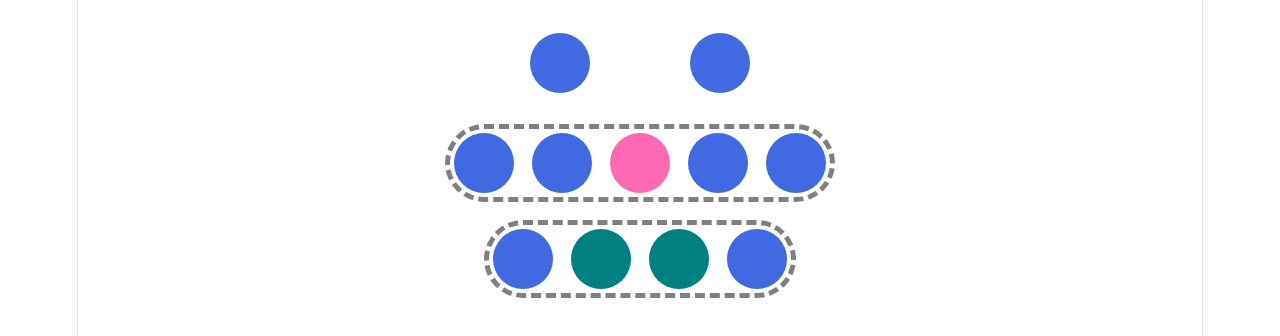
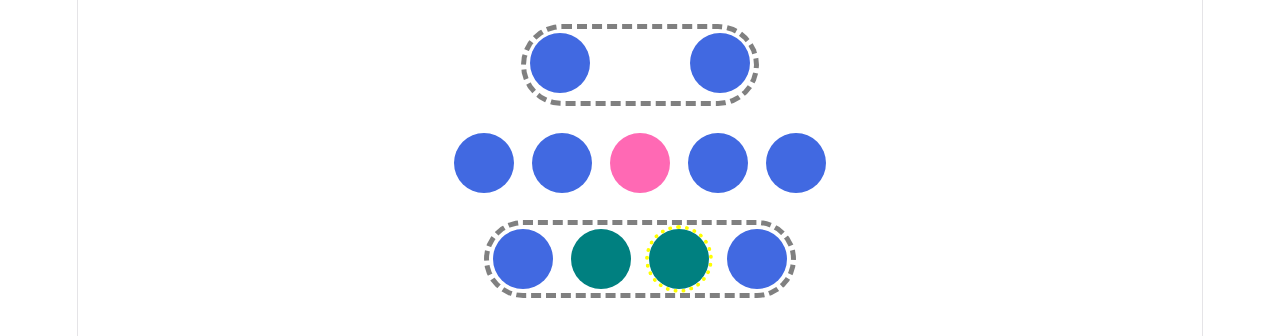
Before and after one commit to BAsnetSujan420/smart-selectors, a React (Vite) app: page / in a window 1280 px wide. Shown: the top 336 px of the page. Built offline with nearby package versions, Linux system fonts and the light colour scheme.

Commit message:
has is more than a parent selector

```diff
--- a/src/components/ParentSelector.jsx
+++ b/src/components/ParentSelector.jsx
@@ -17,8 +17,20 @@ const ParentElement = styled.div`
   gap: 1rem;
   width: fit-content;
 
-  &:has(+ * .pink) {
+  //   &:has(+ * .pink) {
+  //     border-color: white;
+  //   }
+
+  //   &:has(> .pink) > *:not(.pink) {
+  //     background: white;
+  //   }
+
+  &:has(:nth-child(5):last-child) {
     border-color: white;
+  }
+
+  & > :nth-child(2 of .green) {
+    outline: 4px dotted yellow;
   }
 `;
 
```
